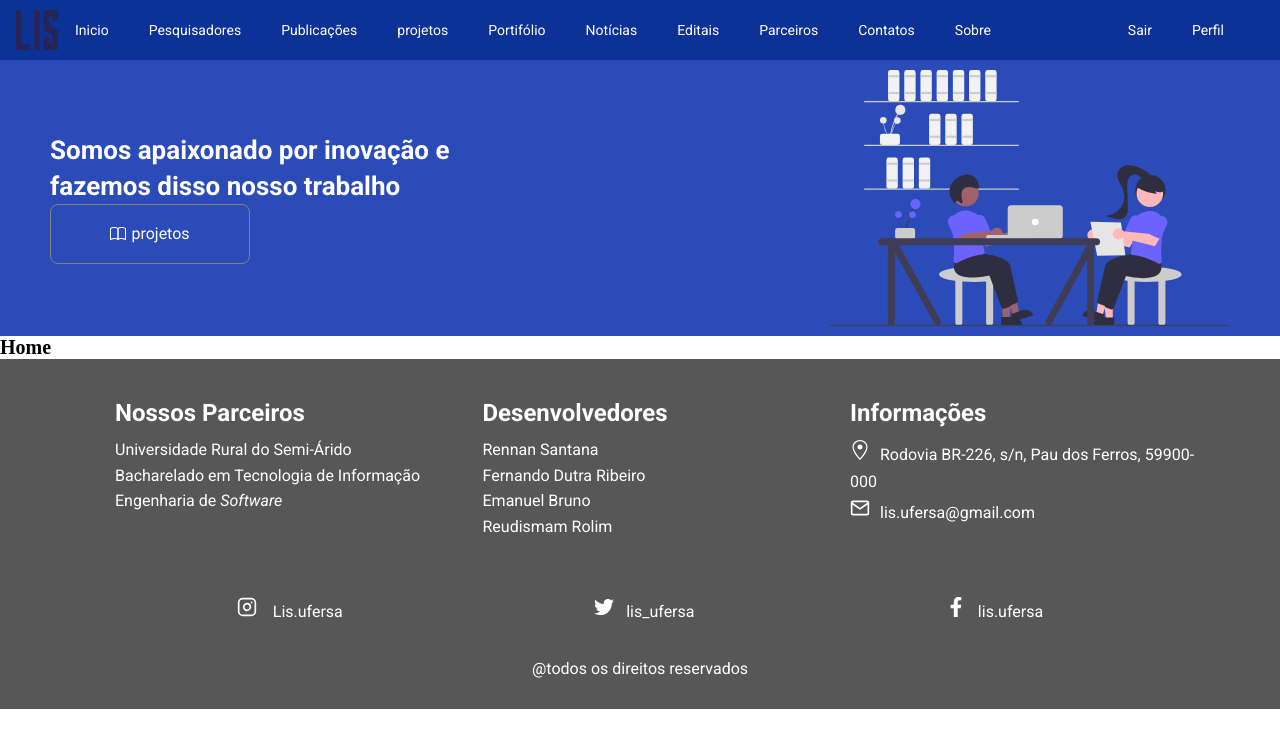
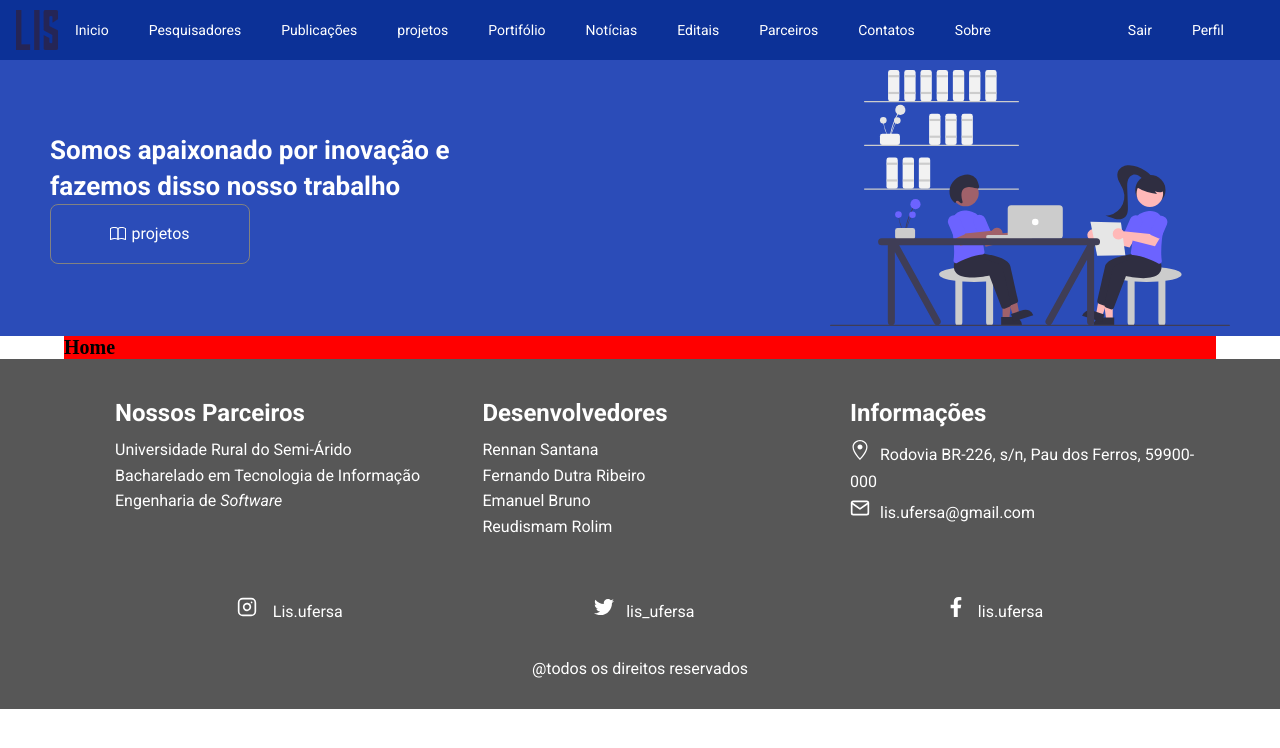
Before and after one commit to Allysonfreitas210695/project-LIS, a React (Create React App) app: page / in a window 1280 px wide. Shown: the top 748 px of the page. Built offline with nearby package versions, Linux system fonts and the light colour scheme.

Commit message:
Adicionador Corpo da pagina

```diff
--- /dev/null
+++ b/src/components/container/index.tsx
@@ -0,0 +1,20 @@
+import React from 'react';
+import styled from 'styled-components';
+import Page from '../page';
+
+const Pagecontainer = styled.main`
+    width: 90%;
+    background-color: red;
+`
+
+const Container: React.FC = (props) =>{
+    return(
+      <Page>
+          <Pagecontainer>
+              {props.children}
+          </Pagecontainer>
+      </Page>
+    );
+}
+
+export default Container;
--- /dev/null
+++ b/src/components/page/index.tsx
@@ -0,0 +1,9 @@
+import styled from 'styled-components';
+
+
+const Page = styled.div`
+    display: flex;
+    justify-content: center;
+`
+
+export default Page;
--- a/src/pages/pageTemplate/index.tsx
+++ b/src/pages/pageTemplate/index.tsx
@@ -2,12 +2,15 @@
 import Header from '../../components/Header/Container';
 import Footer from '../../components/Footer/container';
 import {BannerProps} from '../../components/Header/Banner'
+import Container from '../../components/container';
 
 const PageTemplate: React.FC<BannerProps> = (props) => {
     return(
         <>
         <Header {...props}/>
-           {props.children}
+        <Container>
+            {props.children}
+        </Container>
         <Footer/>
         </>
     );
```
